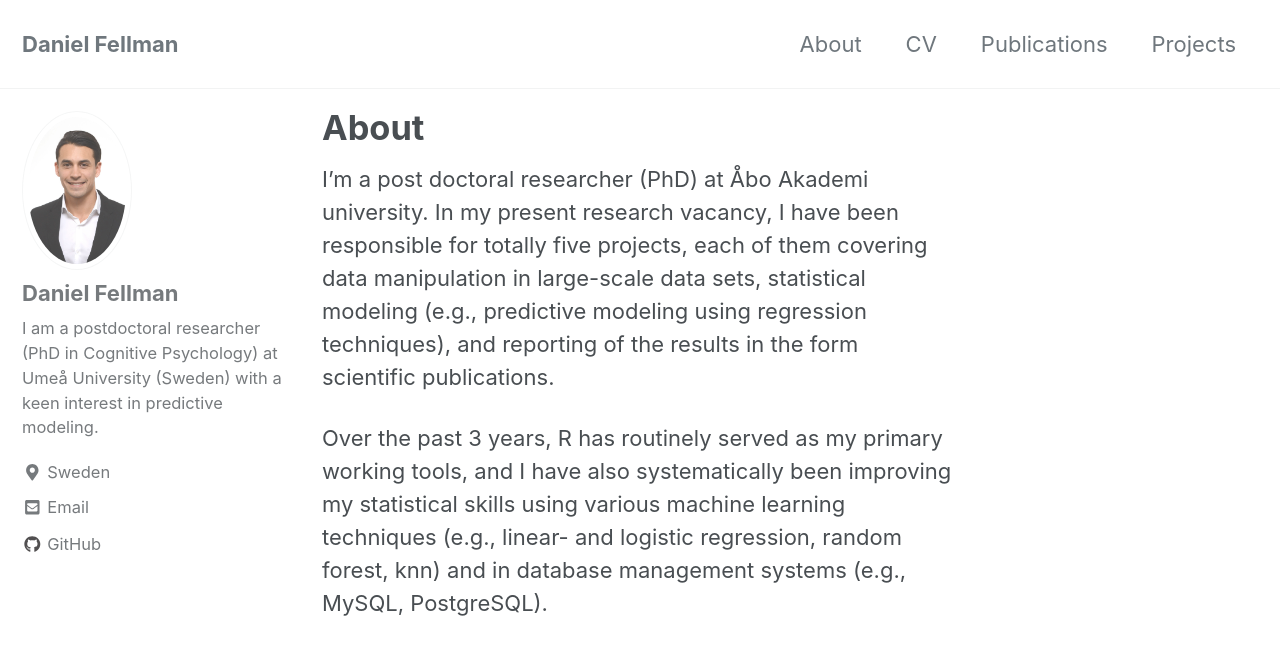
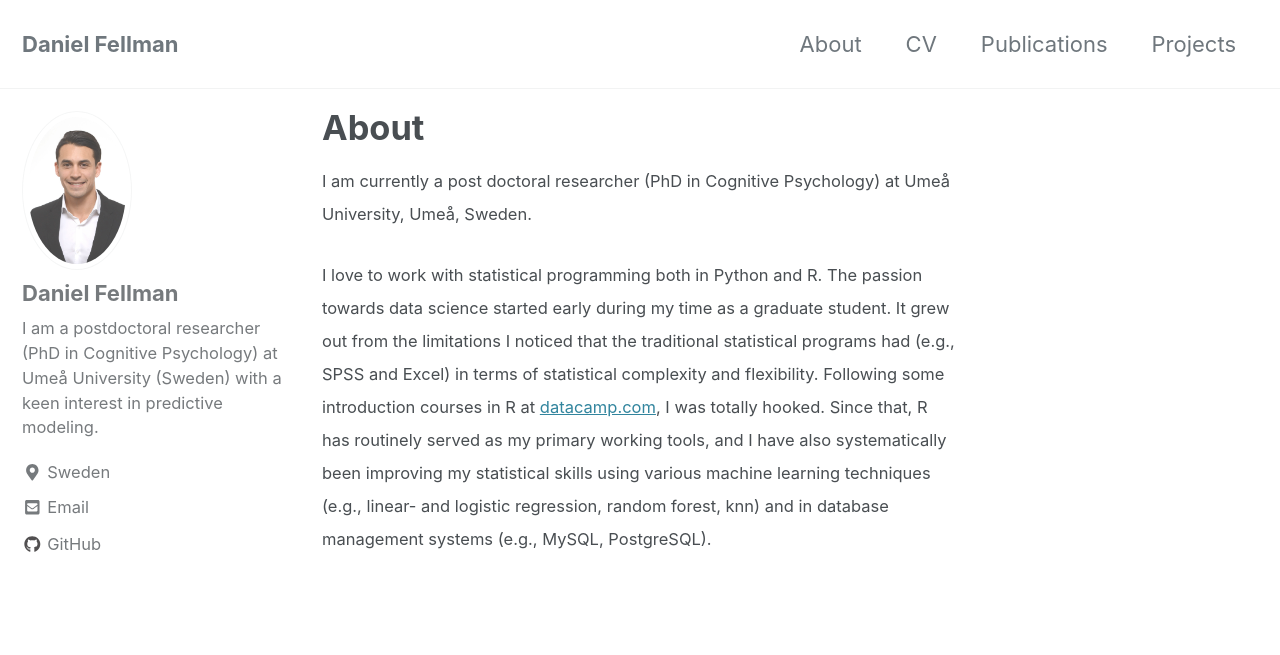
Before and after one commit to danielfellman/danielfellman.github.io, a Jekyll site: the page built from _pages/about.md, in a window 1280 px wide and 900 px high. Shown: the top 655 px of the window. Built offline with Jekyll 4.4.1, drawn with Linux system fonts in a browser that asks for light colours; cached includes are drawn as plain includes; nearby versions of some CDN libraries.

Commit message:
Update about.md

```diff
--- a/_pages/about.md
+++ b/_pages/about.md
@@ -3,9 +3,7 @@ title: "About"
 permalink: /about/
 ---
 
-I'm a post doctoral researcher (PhD) at Åbo Akademi university. In my present research vacancy, I have been responsible for
-totally five projects, each of them covering data manipulation in large-scale data sets, statistical modeling (e.g., predictive
-modeling using regression techniques), and reporting of the results in the form scientific publications.
+<small> I am currently a post doctoral researcher (PhD in Cognitive Psychology) at Umeå University, Umeå, Sweden. <small>
 
-Over the past 3 years, R has routinely served as my primary working tools, and I have also systematically been improving my
-statistical skills using various machine learning techniques (e.g., linear- and logistic regression, random forest, knn) and in database management systems (e.g., MySQL, PostgreSQL).
+<small> I love to work with statistical programming both in Python and R. The passion towards data science started early during my time as a graduate student. It grew out from the limitations I noticed that the traditional statistical programs had (e.g., SPSS and Excel) in terms of statistical complexity and flexibility. Following some introduction courses in R at [datacamp.com](https://datacamp.com/), I was totally hooked. Since that, R has routinely served as my primary working tools, and I have also systematically been improving my
+statistical skills using various machine learning techniques (e.g., linear- and logistic regression, random forest, knn) and in database management systems (e.g., MySQL, PostgreSQL). <small>
```
